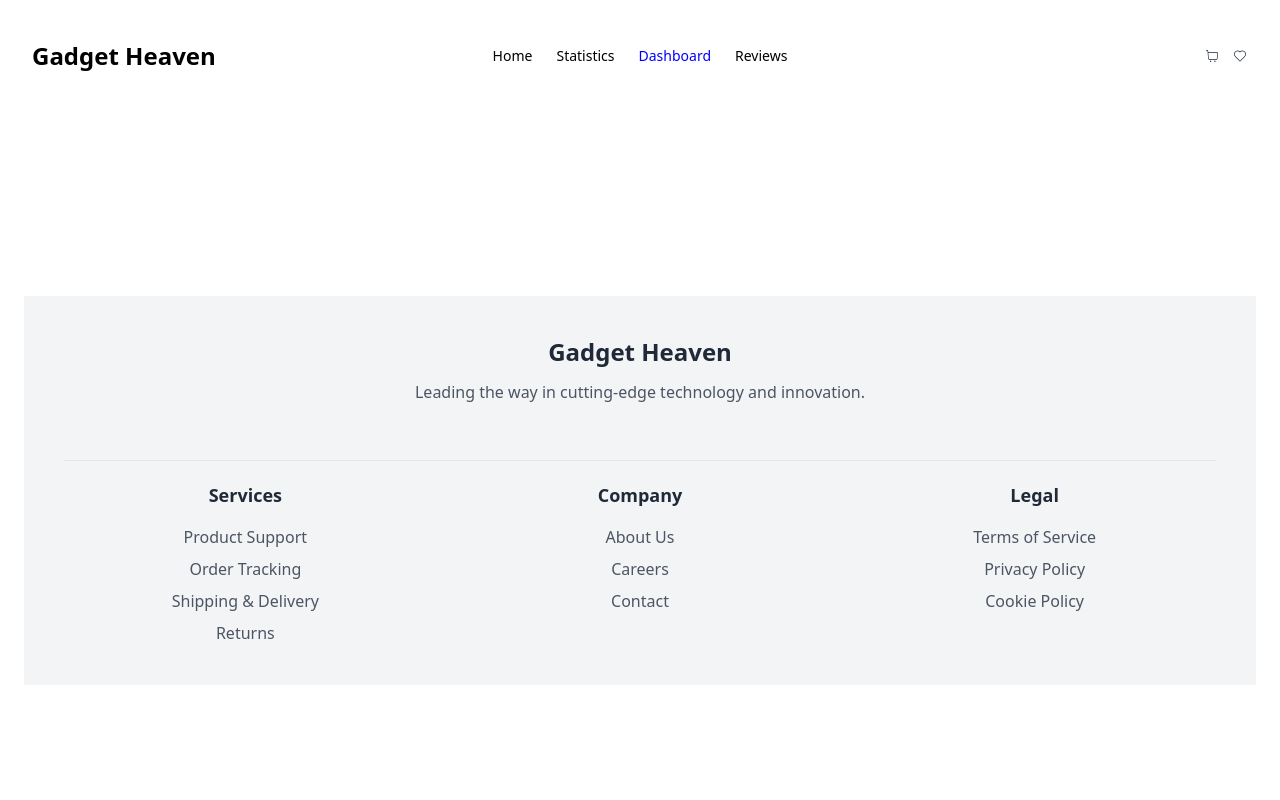
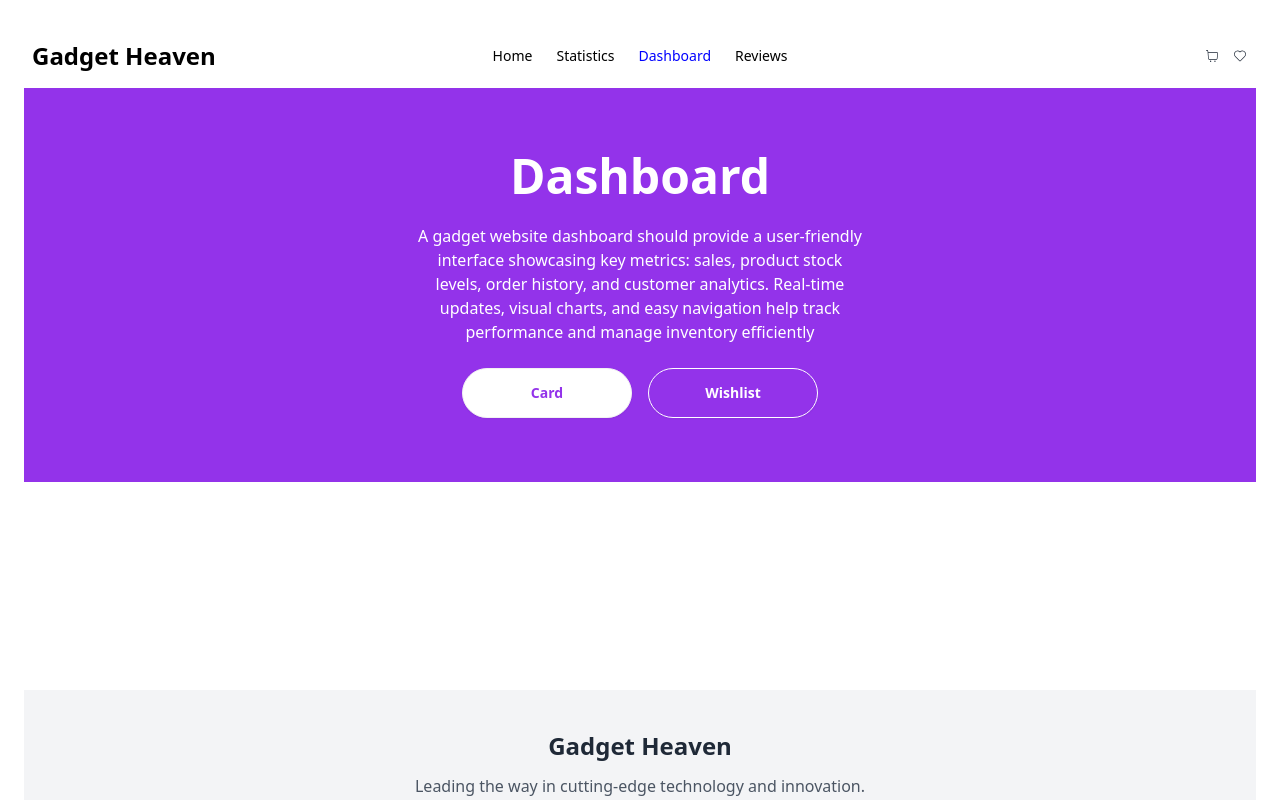
Before and after one commit to programming-hero-web-course-4/b10a8-gadget-heaven-Orinakter, a React (Vite) app: page /dashboard in a window 1280 px wide. Shown: the top 800 px of the page. Built offline with nearby package versions, Linux system fonts and the light colour scheme.

Commit message:
fixed some issues

```diff
--- a/src/Components/Root/Category/Category.jsx
+++ b/src/Components/Root/Category/Category.jsx
@@ -17,7 +17,7 @@ const Category = ({categoryController,categoryData}) => {
         <div className='py-4  ' >
             {
                 categoryData.map(item=>(
-                    <button onClick={()=>{categoryController(item.category),btnStatusHandler(item.product_id)}}  className={`w-[200px] h-[50px] rounded-full my-4 ${item.product_id=== productId? "bg-purple-300": "bg-gray-200"}`}>{item.category}</button>
+                    <button key={item.product_id} onClick={()=>{categoryController(item.category),btnStatusHandler(item.product_id)}}  className={`w-[200px] h-[50px] rounded-full my-4 ${item.product_id=== productId? "bg-purple-300": "bg-gray-200"}`}>{item.category}</button>
 
                 ))
             }
--- a/src/Components/Root/Dashboard/Dashboard.jsx
+++ b/src/Components/Root/Dashboard/Dashboard.jsx
@@ -2,9 +2,20 @@ import React from 'react';
 
 const Dashboard = () => {
     return (
-        <div>
-
-        </div>
+        <div className="hero bg-purple-600 p-12">
+  <div className="hero-content text-center">
+    <div className="max-w-md">
+      <h1 className="text-5xl font-bold text-white">Dashboard</h1>
+      <p className="py-6 text-white">
+      A gadget website dashboard should provide a user-friendly interface showcasing key metrics: sales, product stock levels, order history, and customer analytics. Real-time updates, visual charts, and easy navigation help track performance and manage inventory efficiently
+      </p>
+      <div className="flex justify-center items-center gap-4">
+        <button className='btn text-purple-600 font-bold bg-white rounded-full w-[170px] h-[50px]'>Card</button>
+        <button className='btn bg-purple-600 text-white border-white w-[170px] h-[50px] rounded-full '>Wishlist</button>
+      </div>
+    </div>
+  </div>
+</div>
     );
 };
 
--- a/src/Components/Root/Gadget/Gadget.jsx
+++ b/src/Components/Root/Gadget/Gadget.jsx
@@ -9,7 +9,7 @@ const Gadget = ({item}) => {
             <h1 className="font-bold text-2xl mt-4">{product_title}</h1>
             <p className="text-xl mt-2">Price: {price}</p>
 
-            <button className="btn text-purple-600 rounded-full border-purple-600 font-bold mt-4 w-[155px]">View Details</button>
+            <Link to={`/viewdetails/${product_id}`}><button className="btn text-purple-600 rounded-full border-purple-600 font-bold mt-4 w-[155px]">View Details</button></Link>
         </div>
     );
 };
--- a/src/Components/Root/Gadgets/Gadgets.jsx
+++ b/src/Components/Root/Gadgets/Gadgets.jsx
@@ -8,12 +8,17 @@ const Gadgets = ({allProduct}) => {
     return (
         <div className="w-9/12">
             <h2 className="text-4xl font-bold text-center mt-60">Explore Cutting-Edge Gadgets</h2>
-            <div className="grid grid-cols-1 md:grid-cols-2 lg:grid-cols-3 gap-6">
+            {
+                allProduct.length>0? <div className="grid grid-cols-1 md:grid-cols-2 lg:grid-cols-3 gap-6">
                 {
                     allProduct.map(item=><Gadget item={item} key={item.product_id}></Gadget>)
 
                 }
+                </div> :
+                <div className="p-10 ">
+                    <h1 className="text-3xl font-bold text-center text-purple-600">No Data Found</h1>
                 </div>
+            }
         </div>
     );
 };
--- a/src/Components/Root/ViewDetails/ViewDetails.jsx
+++ b/src/Components/Root/ViewDetails/ViewDetails.jsx
@@ -12,6 +12,20 @@ const ViewDetails = () => {
     return (
 
         <div className=''>
+            <div className="">
+            <div className="hero bg-purple-600 p-12">
+  <div className="hero-content text-center">
+    <div className="max-w-md">
+      <h1 className="text-5xl font-bold text-white">Product Details</h1>
+      <p className="py-6 text-white">
+      Explore the latest gadgets that will take your experience to the next level. From smart devices to the coolest accessories, we have it all!</p>
+
+    </div>
+  </div>
+</div>
+
+          </div>
+
             <div className="flex gap-32">
             <div className="mt-12">
             <img src={product_image} alt="" className='w-[430px] h-[500px] rounded-xl' />
@@ -23,11 +37,16 @@ const ViewDetails = () => {
                 <p className='mt-3 '>{description}</p>
                 <div className="mt-3">
                 <span className='text-xl font-bold '>Specification:</span>
-                    {
-                        Specification.map(Specification=><ul className='list-decimal mt-3'>
-                            <li> {Specification}</li>
-                            </ul>)
+                <ul className='list-decimal ml-4 mt-3'>
+                {
+                        Specification.map((Specification,id)=>(
+                            <li key={id}>{Specification}</li>
+
+                        ))
                     }
+
+                            </ul>
+
                 </div>
                 <p className='mt-3 text-xl font-bold'>Rating:</p>
                 <p className='mt-3'>{rating}</p>
```
